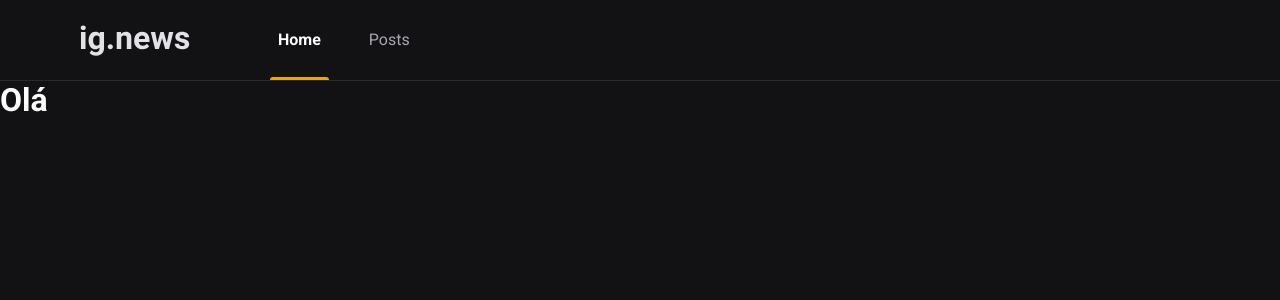
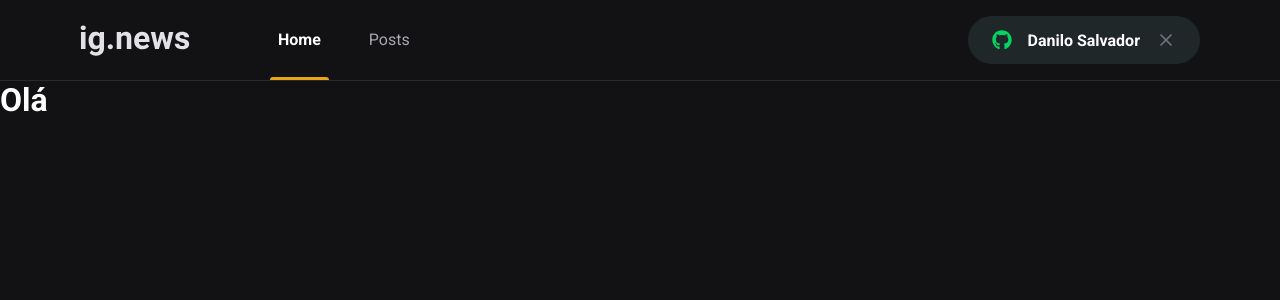
Before and after one commit to danilosalvador/ignews, a Next.js app: page / in a window 1280 px wide. Shown: the top 300 px of the page. Built offline with nearby package versions, Linux system fonts and the light colour scheme.

Commit message:
Componente: SignInButton

```diff
--- a/package.json
+++ b/package.json
@@ -11,6 +11,7 @@
     "next": "10.1.3",
     "react": "17.0.2",
     "react-dom": "17.0.2",
+    "react-icons": "^4.2.0",
     "sass": "^1.32.8"
   },
   "devDependencies": {
--- a/src/components/Header/index.tsx
+++ b/src/components/Header/index.tsx
@@ -1,3 +1,5 @@
+import { SignInButton } from '../SignInButton';
+
 import styles from './styles.module.scss';
 
 export function Header() {
@@ -9,6 +11,8 @@
           <a className={styles.active}>Home</a>
           <a>Posts</a>
         </nav>
+
+        <SignInButton />
       </div>
     </header>
   );
--- a/src/components/Header/styles.module.scss
+++ b/src/components/Header/styles.module.scss
@@ -51,4 +51,8 @@
       }
     }
   }
+
+  button {
+    margin-left: auto;
+  }
 }
--- /dev/null
+++ b/src/components/SignInButton/index.tsx
@@ -0,0 +1,26 @@
+import { FaGithub } from 'react-icons/fa';
+import { FiX } from 'react-icons/fi';
+
+import styles from './styles.module.scss';
+
+export function SignInButton() {
+  const isUserLoggedIn = true;
+
+  return isUserLoggedIn ? (
+    <button
+      type="button"
+      className={styles.signInButtonContainer}>
+      <FaGithub color="#04d361"/>
+      Danilo Salvador
+      <FiX color="#737380" className={styles.closeIcon} />
+    </button>
+  ) :
+  (
+    <button
+      type="button"
+      className={styles.signInButtonContainer}>
+      <FaGithub color="#eba417"/>
+      Sign In GitHub
+    </button>
+  );
+}
--- /dev/null
+++ b/src/components/SignInButton/styles.module.scss
@@ -0,0 +1,35 @@
+.signInButtonContainer {
+  height: 3rem;
+  border-radius: 3rem;
+  background: var(--gray-850);
+  border: 0;
+  padding: 0 1.5rem;
+
+  display: flex;
+  align-items: center;
+  justify-content: center;
+
+  color: var(--white);
+  font-weight: bold;
+
+  svg {
+    width: 20px;
+    height: 20px;
+  }
+
+  svg:first-child {
+    margin-right: 1rem;
+  }
+
+  svg.closeIcon {
+    margin-left: 1rem;
+  }
+
+  transition: filter 0.2s;
+
+  &:hover {
+    filter: brightness(0.8);
+  }
+
+
+}
--- a/src/styles/global.scss
+++ b/src/styles/global.scss
@@ -10,6 +10,7 @@
   --gray-100: #e1e1e6;
   --gray-300: #a8a8b3;
   --gray-800: #29292e;
+  --gray-850: #1f2729;
   --gray-900: #121214;
 
   --cyan-500: #61dafb;
```
Also changed, not shown: 1 other file (tests, documents, lock files or other folders).
